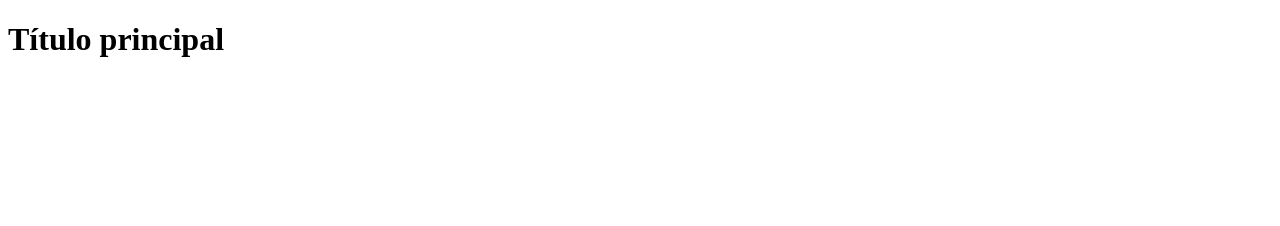
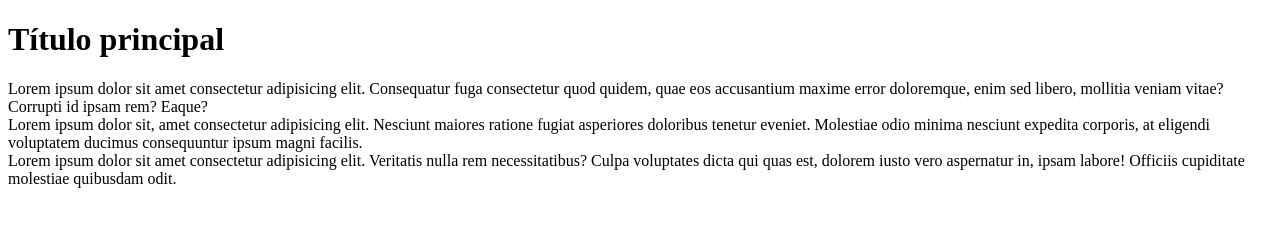
Before and after one commit to lunievas/AulaGit, a plain HTML site: page index.html in a window 1280 px wide. Drawn offline with Linux system fonts and the light colour scheme.

Commit message:
adicionando articles

```diff
--- a/index.html
+++ b/index.html
@@ -1,12 +1,27 @@
 <!DOCTYPE html>
 <html lang="en">
+
 <head>
     <meta charset="UTF-8">
     <meta name="viewport" content="width=device-width, initial-scale=1.0">
     <meta http-equiv="X-UA-Compatible" content="ie=edge">
     <title>Document</title>
 </head>
+
 <body>
     <h1>Título principal</h1>
+
+    <section>
+        <article>Lorem ipsum dolor sit amet consectetur adipisicing elit. Consequatur fuga consectetur quod quidem, quae
+            eos accusantium maxime error doloremque, enim sed libero, mollitia veniam vitae? Corrupti id ipsam rem?
+            Eaque?</article>
+        <article>Lorem ipsum dolor sit, amet consectetur adipisicing elit. Nesciunt maiores ratione fugiat asperiores
+            doloribus tenetur eveniet. Molestiae odio minima nesciunt expedita corporis, at eligendi voluptatem ducimus
+            consequuntur ipsum magni facilis.</article>
+        <article>Lorem ipsum dolor sit amet consectetur adipisicing elit. Veritatis nulla rem necessitatibus? Culpa
+            voluptates dicta qui quas est, dolorem iusto vero aspernatur in, ipsam labore! Officiis cupiditate molestiae
+            quibusdam odit.</article>
+    </section>
 </body>
+
 </html>
```
